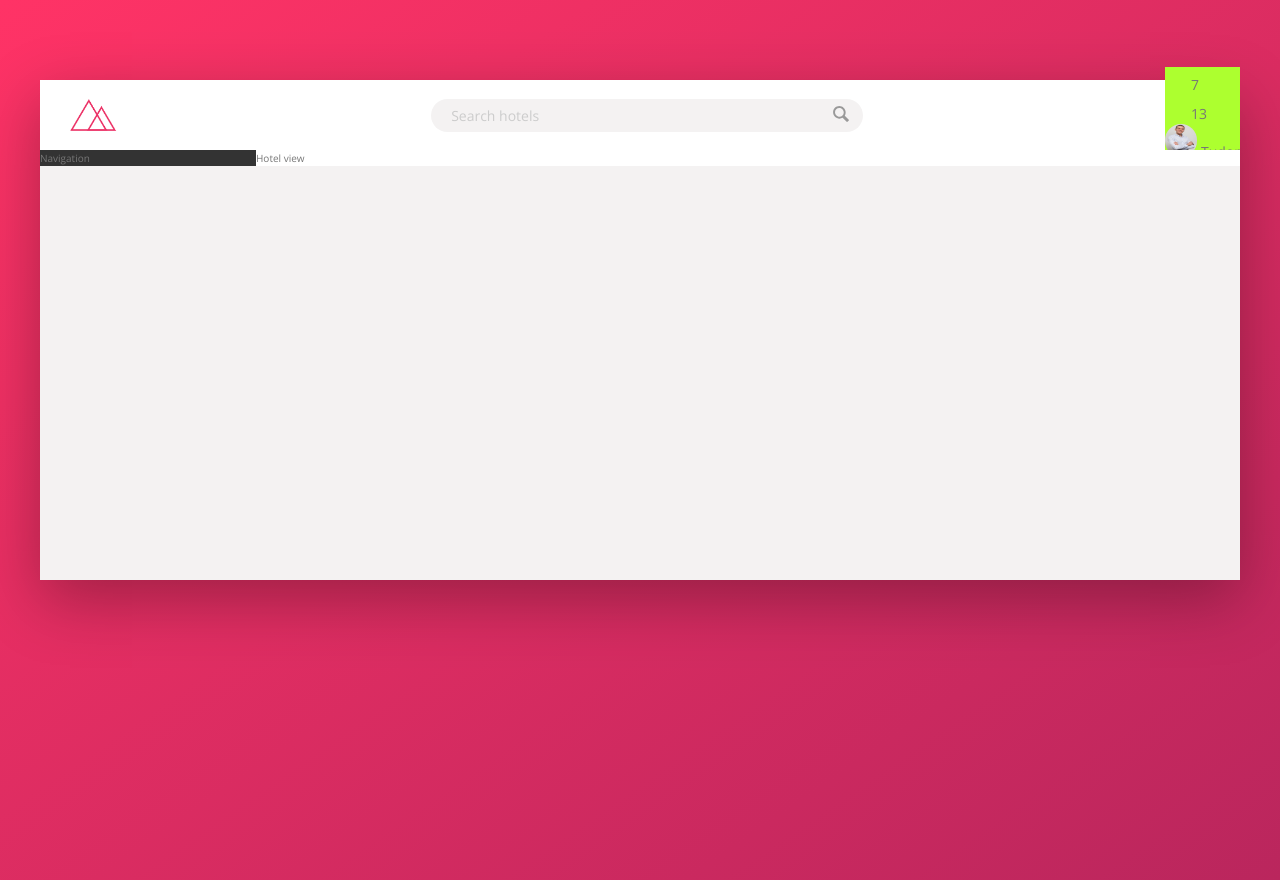
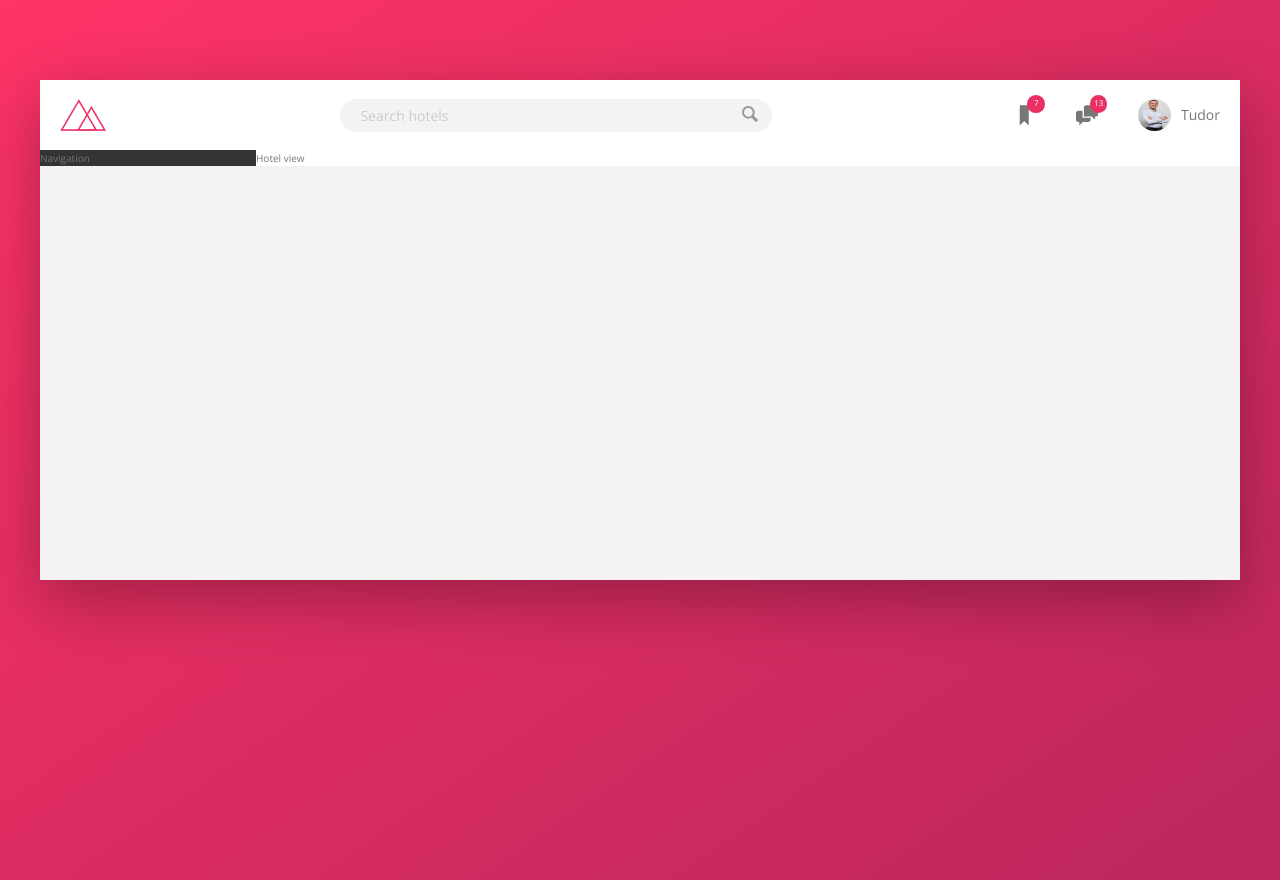
Before and after one commit to TudorTacal/trillo-adv-css, a website: page index.html in a window 1280 px wide. Drawn offline with nearby package versions, Linux system fonts and the light colour scheme.

Commit message:
Finish the Header section

```diff
--- a/index.html
+++ b/index.html
@@ -35,14 +35,14 @@
         <nav class="user-nav">
           <div class="user-nav__icon-box">
             <svg class="user-nav__icon">
-              <use slink:href="img/sprite.svg#icon-bookmark"></use>
+              <use xlink:href="img/sprite.svg#icon-bookmark"></use>
             </svg>
             <span class="user-nav__notification">7</span>
           </div>
 
           <div class="user-nav__icon-box">
             <svg class="user-nav__icon">
-              <use slink:href="img/sprite.svg#icon-chart"></use>
+              <use xlink:href="img/sprite.svg#icon-chat"></use>
             </svg>
             <span class="user-nav__notification">13</span>
           </div>
--- a/sass/_components.scss
+++ b/sass/_components.scss
@@ -2,7 +2,7 @@
 // LOGO
 .logo {
    height: 3.25rem;
-   margin-left: 3rem;
+   margin-left: 2rem;
  }
 
 ///////////////////////////////////////
@@ -69,32 +69,53 @@
 ///////////////////////////////////////
 // USER NAVIGATION
 .user-nav {
-  background-color: greenyellow;
+  align-self: stretch;
+
+  display: flex;
+  align-items: center;
+
+  & > * { // select direct children
+    padding: 0 2rem;
+    cursor: pointer;
+    height: 100%;
+    display: flex;
+    align-items: center;
+  }
+
+  & > *:hover {
+    background-color: var(--color-grey-dark-3);
+  }
 
   &__icon-box {
-
+    position: relative;
   }
 
   &__icon {
     height: 2.25rem;
     width: 2.25rem;
+    fill: var(--color-grey-dark-2);
   }
 
   &__notification {
+    font-size: .8rem;
+    height: 1.75rem;
+    width: 1.75rem;
+    border-radius: 50%;
+    background-color: var(--color-primary);
+    color: white;
+    position: absolute;
+    top: 1.5rem;
+    right: 1.1rem;
 
-  }
-
-  &__user {
-
+    display: flex;
+    justify-content: center;
+    align-items: center;
   }
 
   &__user-photo {
     height: 3.25rem;
     width: 3.25rem;
     border-radius: 50%;
-  }
-
-  &__user-name {
-
+    margin-right: 1rem;
   }
 }
```
Also changed, not shown: css/style.css.
